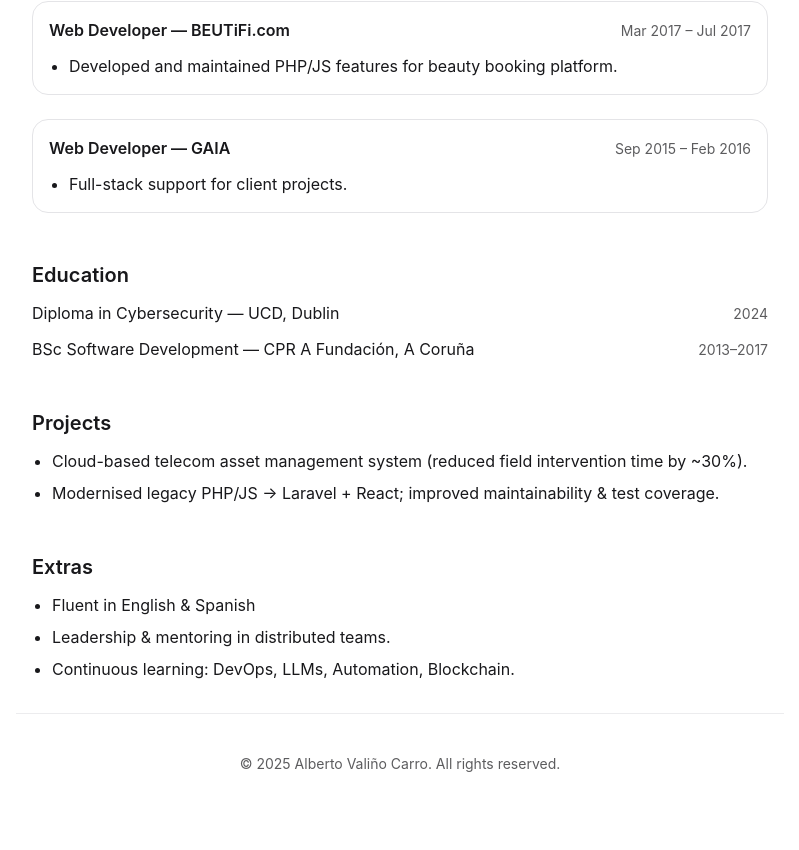
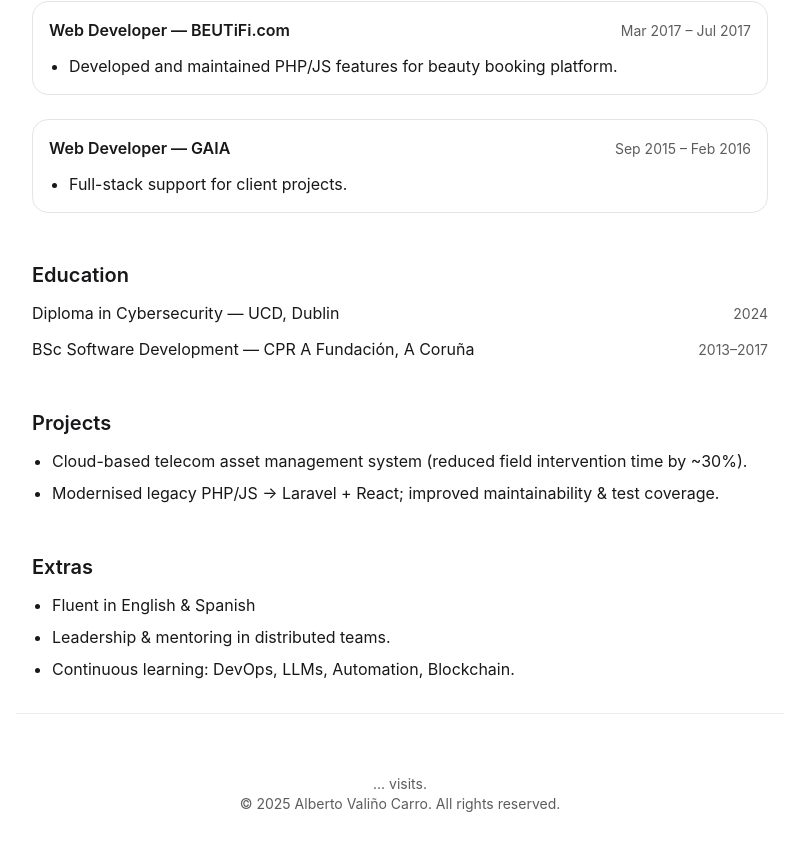
Before and after one commit to albertovalinocarro/albertovalinocarro.github.io, a React (Vite) app: page / in a window 1280 px wide. Shown: the part 752-1602 px from the top of the page, without its empty margins (240-1039 px from the left). Before the commit the page ends 1566 px from the top, so only its background shows below. Built offline with nearby package versions, Linux system fonts and the light colour scheme; no server answers.

Commit message:
Tracking vies api

```diff
--- a/src/App.tsx
+++ b/src/App.tsx
@@ -5,9 +5,11 @@ import { Section } from "./components/Section";
 import { ContactBar } from "./components/ContactBar";
 import {TranslationToggle} from "./components/TranslationToggle.tsx";
 import { DeployBadge } from "./components/DeployBadge.tsx";
+import { usePageViews } from "./hooks/usePageViews";
 
 export default function App() {
     const [currentResume, setCurrentResume] = useState(resumeEn);
+    const pageViews = usePageViews();
 
     return (
         <div className="min-h-dvh bg-white text-zinc-900 dark:bg-zinc-900 dark:text-zinc-100">
@@ -102,6 +104,9 @@ export default function App() {
             {/* Footer */}
             <footer className="mx-auto max-w-3xl px-4 py-10 text-sm opacity-70 text-center border-t border-zinc-200 dark:border-zinc-800">
                 <DeployBadge />
+                <br />
+                {pageViews ?? "..."} visits.
+                <br />
                 © {new Date().getFullYear()} {currentResume.name}. All rights reserved.
             </footer>
         </div>
--- /dev/null
+++ b/src/hooks/usePageViews.ts
@@ -0,0 +1,24 @@
+import { useEffect, useState } from "react";
+
+// Custom hook to track and update page views
+export function usePageViews() {
+  const [count, setCount] = useState<number | null>(null);
+
+  useEffect(() => {
+    async function fetchViews() {
+      try {
+        // Increment on load
+        const res = await fetch("https://cv-translation-api.vercel.app/api/views", {
+          method: "POST",
+        });
+        const data = await res.json();
+        setCount(data.count);
+      } catch (err) {
+        console.error("Failed to update views", err);
+      }
+    }
+    fetchViews();
+  }, []);
+
+  return count;
+}
```
